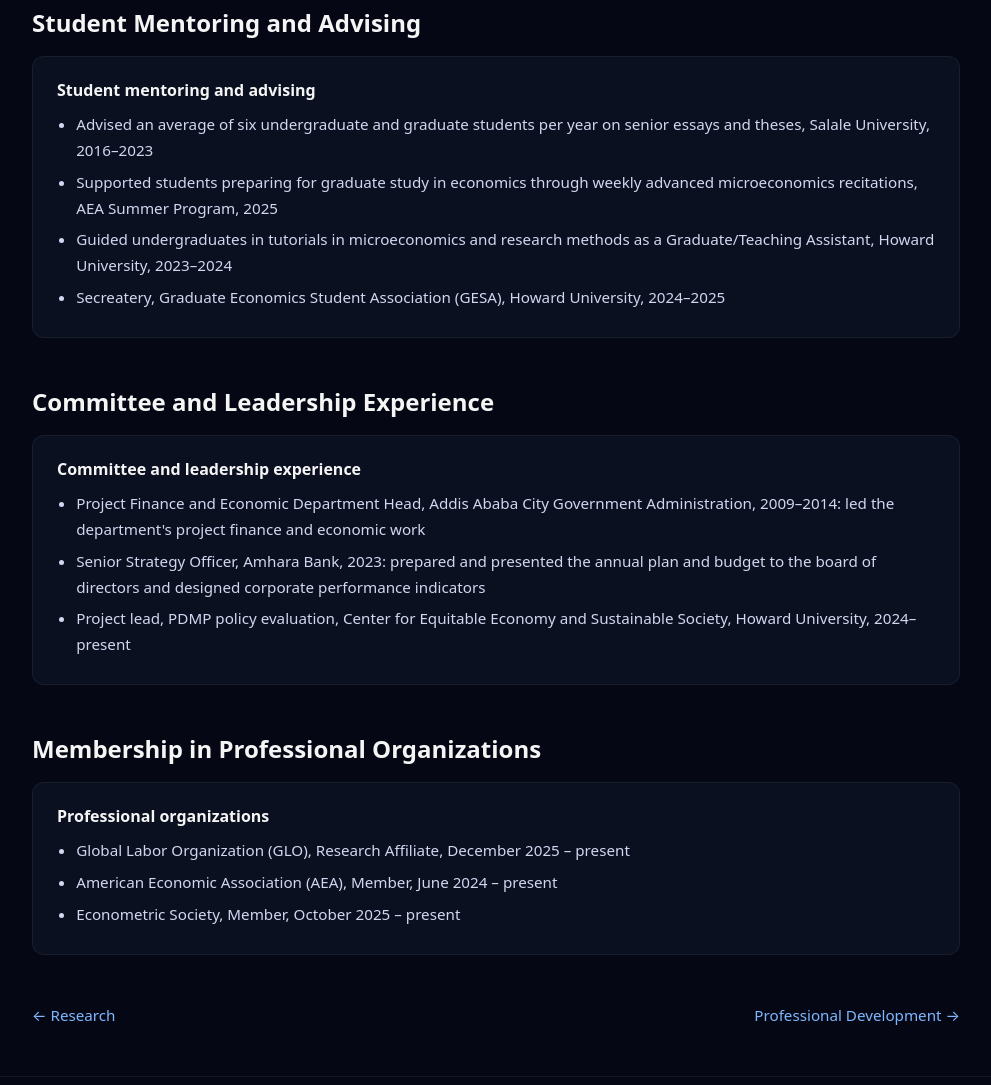
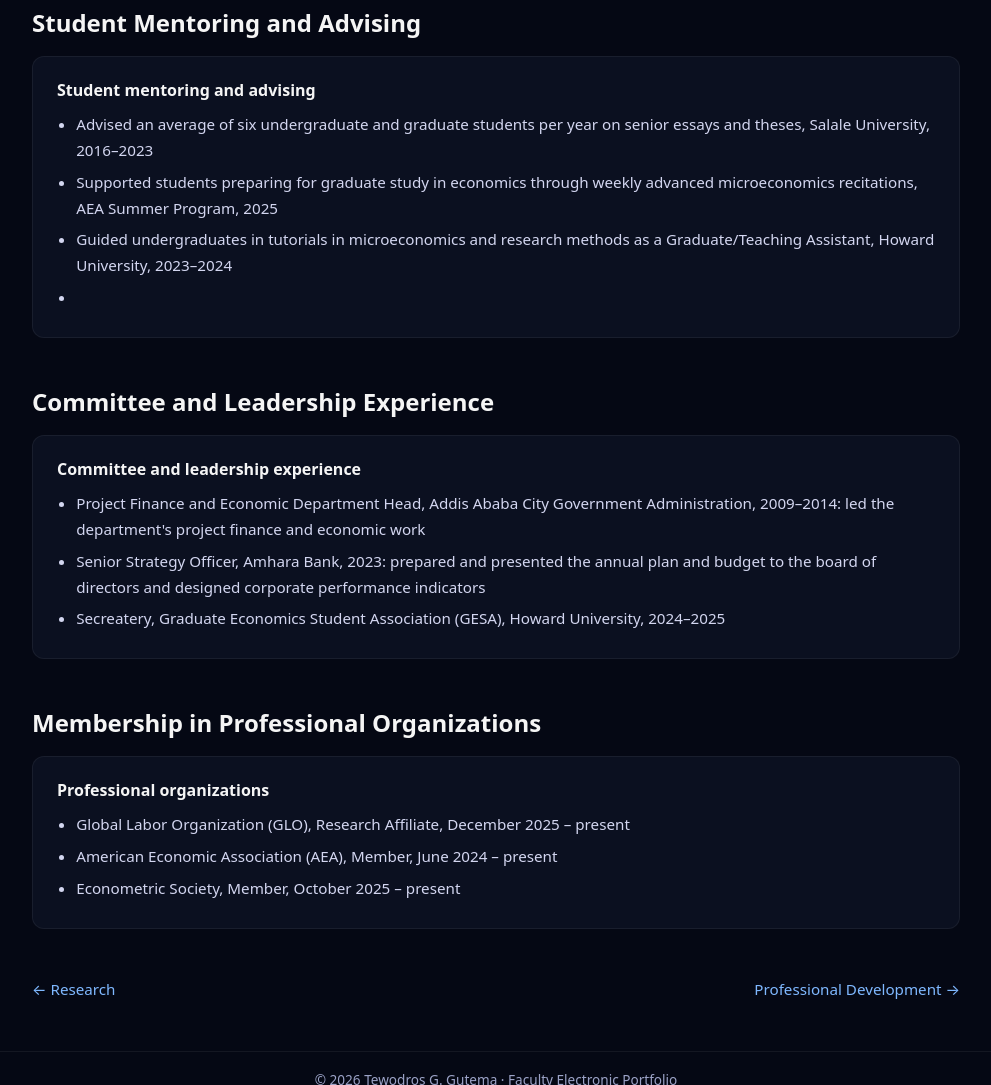
Before and after one commit to Tewodros78/faculty-portfolio, a plain HTML site: page service.html in a window 1280 px wide. Shown: the part 1064-2149 px from the top of the page, without its empty margins (144-1135 px from the left). Drawn offline with Linux system fonts and the light colour scheme.

Commit message:
Update service.html

```diff
--- a/service.html
+++ b/service.html
@@ -53,14 +53,14 @@
         <h2 class="section-title">Student Mentoring and Advising</h2>
         <div class="card">
             <div class="card-title">Student mentoring and advising</div>
-            <div class="card-body"><ul class="bullet-list"><li>Advised an average of six undergraduate and graduate students per year on senior essays and theses, Salale University, 2016&ndash;2023</li><li>Supported students preparing for graduate study in economics through weekly advanced microeconomics recitations, AEA Summer Program, 2025</li><li>Guided undergraduates in tutorials in microeconomics and research methods as a Graduate/Teaching Assistant, Howard University, 2023&ndash;2024</li><li>Secreatery, Graduate Economics Student Association (GESA), Howard University, 2024&ndash;2025</li></ul></div>
+            <div class="card-body"><ul class="bullet-list"><li>Advised an average of six undergraduate and graduate students per year on senior essays and theses, Salale University, 2016&ndash;2023</li><li>Supported students preparing for graduate study in economics through weekly advanced microeconomics recitations, AEA Summer Program, 2025</li><li>Guided undergraduates in tutorials in microeconomics and research methods as a Graduate/Teaching Assistant, Howard University, 2023&ndash;2024<li></ul></div>
         </div>
         </section>
         <section class="page-section">
         <h2 class="section-title">Committee and Leadership Experience</h2>
         <div class="card">
             <div class="card-title">Committee and leadership experience</div>
-            <div class="card-body"><ul class="bullet-list"><li>Project Finance and Economic Department Head, Addis Ababa City Government Administration, 2009&ndash;2014: led the department's project finance and economic work</li><li>Senior Strategy Officer, Amhara Bank, 2023: prepared and presented the annual plan and budget to the board of directors and designed corporate performance indicators</li><li>Project lead, PDMP policy evaluation, Center for Equitable Economy and Sustainable Society, Howard University, 2024&ndash;present</li></ul></div>
+            <div class="card-body"><ul class="bullet-list"><li>Project Finance and Economic Department Head, Addis Ababa City Government Administration, 2009&ndash;2014: led the department's project finance and economic work</li><li>Senior Strategy Officer, Amhara Bank, 2023: prepared and presented the annual plan and budget to the board of directors and designed corporate performance indicators</li><li>Secreatery, Graduate Economics Student Association (GESA), Howard University, 2024&ndash;2025</li></ul></div>
         </div>
         </section>
         <section class="page-section">
```
